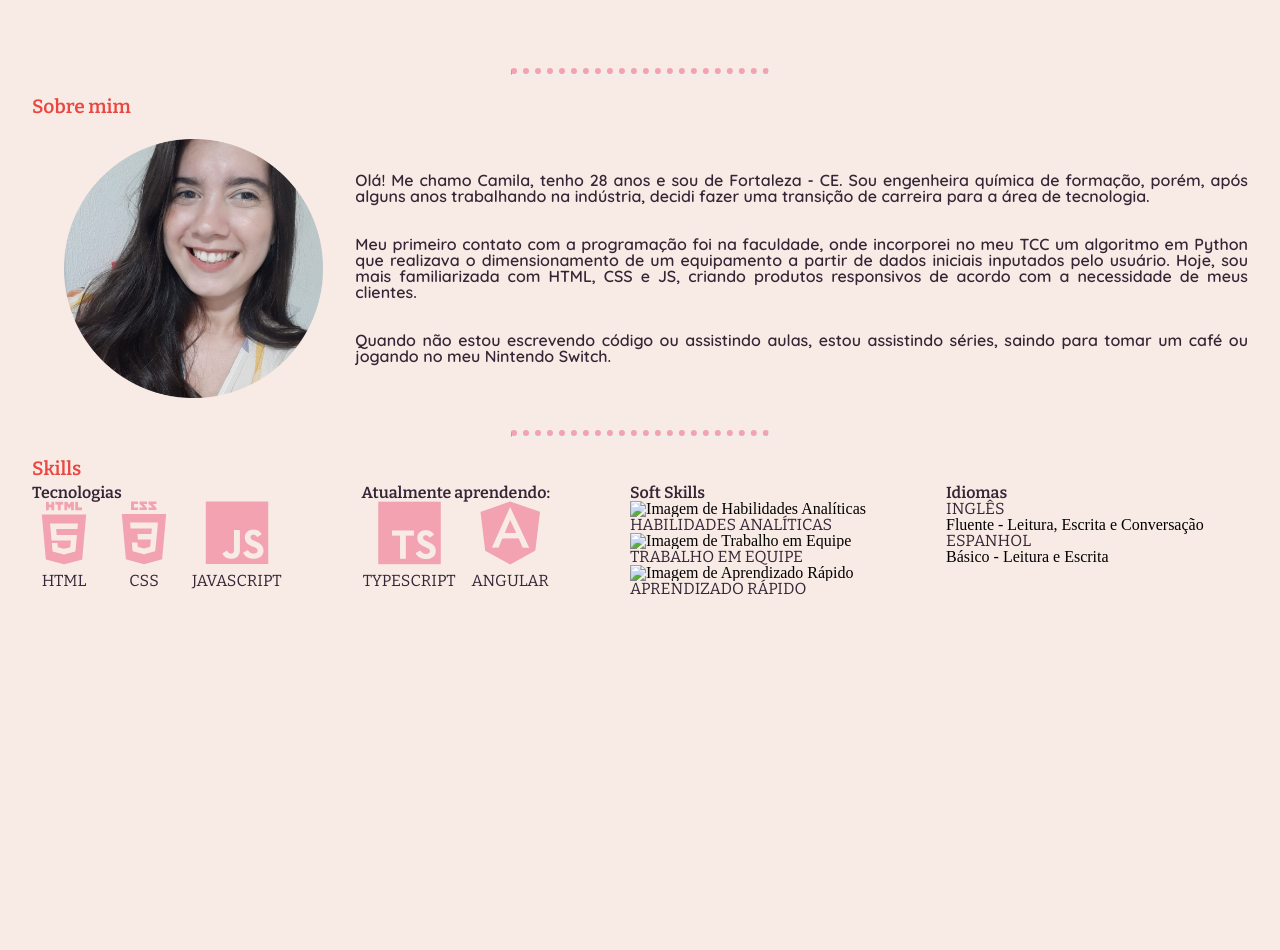
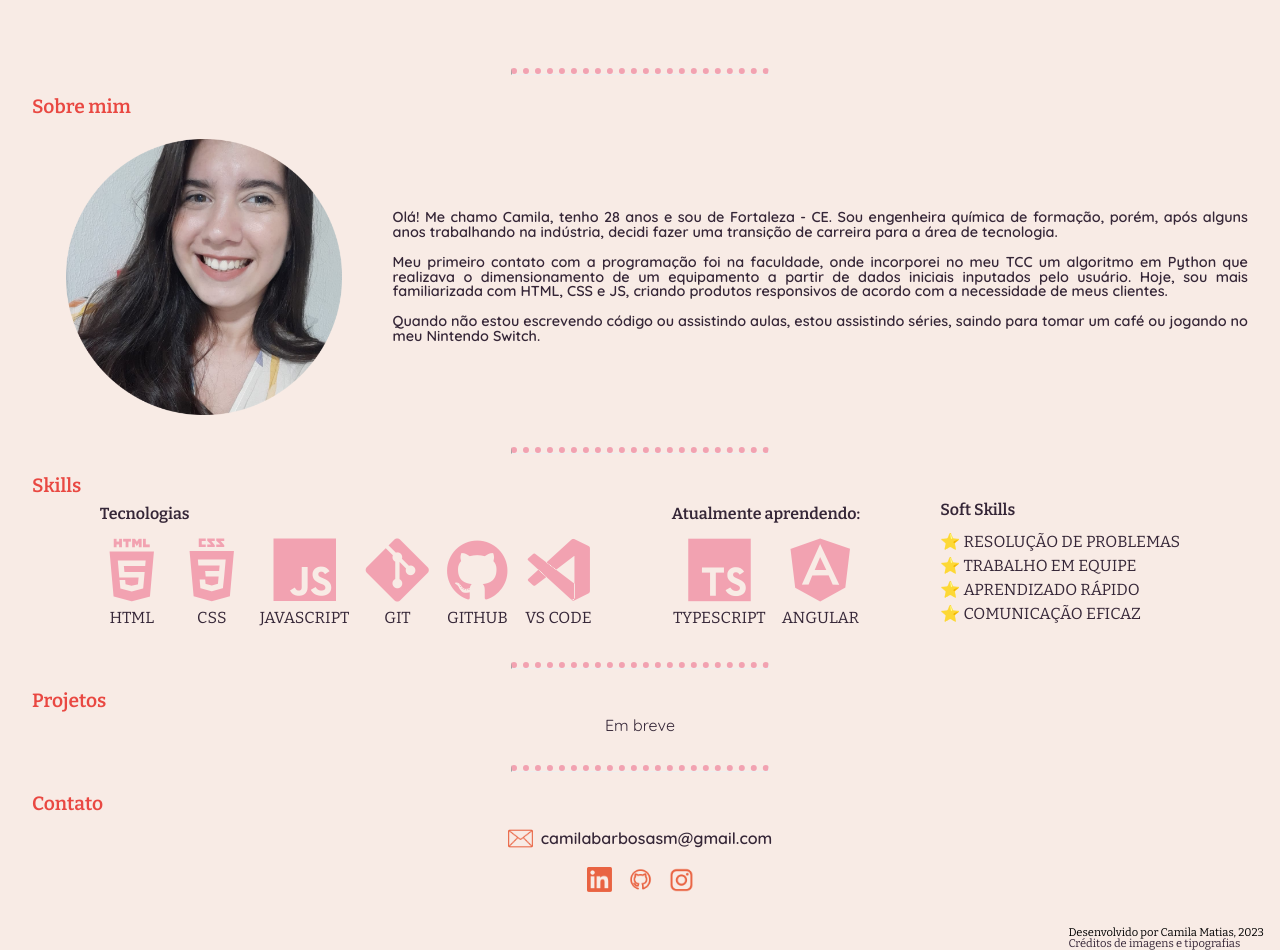
Before and after one commit to Camilabsm/meu-site, a plain HTML site: page index.html in a window 1280 px wide. Shown: the part 780-1730 px from the top of the page. Before the commit the page ends 1378 px from the top, so only its background shows below. Drawn offline with nearby package versions, Linux system fonts and the light colour scheme; a web font is replaced by a local one.

Commit message:
final v1

```diff
--- a/index.html
+++ b/index.html
@@ -22,21 +22,18 @@
                 <a href="#inicial" class="menu__item">Início</a>
                 <a href="#sobre" class="menu__item">Sobre mim</a>
                 <a href="#skills" class="menu__item">Skills</a>
-                <a href="#portfolio" class="menu__item">Portfolio</a>
-                <a href="#educacao" class="menu__item">Educação</a>
-                <a href="#experiencias" class="menu__item">Experiências</a>
+                <a href="#portfolio" class="menu__item">Projetos</a>
                 <a href="#contato" class="menu__item">Contato</a>
             </ul>
         </div>
         <div class="cabecalho__meio">
-            <botao-ancora id="cv-cabecalho" texto-botao="Baixe meu CV" url-botao="https://drive.google.com/file/d/1ArnDDvneRIMlbI6eWKXJ79hFbmxqwVNB/view?usp=share_link"></botao-ancora>
+            <botao-ancora id="cv-cabecalho" texto-botao="Baixe meu CV" url-botao="https://drive.google.com/fileF/d/1ArnDDvneRIMlbI6eWKXJ79hFbmxqwVNB/view?usp=share_link"></botao-ancora>
         </div>
         <nav class="cabecalho__direita">
             <a href="#inicial" class="header__menu__item">Início</a>
             <a href="#sobre" class="header__menu__item">Sobre mim</a>
             <a href="#skills" class="header__menu__item">Skills</a>
-            <a href="#portfolio" class="header__menu__item">Portfolio</a>
-            <a href="#educacao" class="header__menu__item">Educação & Experiências</a>
+            <a href="#portfolio" class="header__menu__item">Projetos</a>
             <a href="#contato" class="header__menu__item">Contato</a>
         </nav>
     </header>
@@ -49,14 +46,12 @@
                 <p class="container__texto__descricao">sou uma <span class="dev">desenvolvedora</span> <span class="fe">front end</span></p>
               </div>
               <div class="cardsInicial">
-                <card-inicial texto-principal="Crio produtos responsivos focando na qualidade do produto final e alinhamento às expectativas do cliente."></card-inicial>
+                <card-inicial texto-principal="Crio produtos responsivos com abordagem mobile-first, focando na qualidade do produto final e alinhamento às expectativas do cliente."></card-inicial>
                 <card-inicial texto-principal="Navegue pelo menu principal para saber mais sobre mim, visualizar alguns dos meus projetos e saber como entrar em contato comigo :)"></card-inicial>
               </div>
             </div>
         </section>
-
         <hr>
-
         <section id="sobre" class="sobre">
             <div class="titulo__secao">
                 <h2 class="titulo__secao__texto">Sobre mim</h2>
@@ -72,10 +67,7 @@
                 </div>
             </div>
         </section>
-
         <hr>
-
-
         <section id="skills" class="skills">
             <h2 class="titulo__secao__texto">Skills</h2>
         <div class="skills__container">
@@ -93,6 +85,18 @@
                     <div class="hard-skills__item">
                         <i class="devicon-javascript-plain devicon"></i>
                         <h3 class="skill__nome">JavaScript</h3>
+                    </div>
+                    <div class="hard-skills__item">
+                        <i class="devicon-git-plain devicon"></i>
+                        <h3 class="skill__nome">Git</h3>
+                    </div>
+                    <div class="hard-skills__item">
+                        <i class="devicon-github-original devicon"></i>
+                        <h3 class="skill__nome">GitHub</h3>
+                    </div>
+                    <div class="hard-skills__item">
+                        <i class="devicon-vscode-plain devicon"></i>
+                        <h3 class="skill__nome">VS Code</h3>
                     </div>
                 </div>
             </div>
@@ -115,94 +119,38 @@
             <div class="skills__subsection">
                 <div class="soft-skills">
                     <h3 class="skills__subtitulo">Soft Skills</h3>
-                    <div class="soft-skills__item">
-                        <img src="#" alt="Imagem de Habilidades Analíticas">
-                        <h3 class="skill__nome">Habilidades analíticas</h3>
-                    </div>
-                    <div class="soft-skills__item">
-                        <img src="#" alt="Imagem de Trabalho em Equipe">
-                        <h3 class="skill__nome">Trabalho em equipe</h3>
-                    </div>
-                    <div class="soft-skills__item">
-                        <img src="#" alt="Imagem de Aprendizado Rápido">
-                        <h3 class="skill__nome">Aprendizado rápido</h3>
-                    </div>
-                </div>
-            </div>
-
-            <div class="skills__subsection">
-                <div class="idiomas">
-                    <h3 class="skills__subtitulo">Idiomas</h3>
-                    <div class="idiomas__item">
-                        <h4 class="skill__nome">Inglês</h4>
-                        <p>Fluente - Leitura, Escrita e Conversação</p>
-                    </div>
-                    <div class="idiomas__item">
-                        <h4 class="skill__nome">Espanhol</h4>
-                        <p>Básico - Leitura e Escrita</p>
-                    </div>
+                    <ul>
+                        <li class="soft__skill__item">&#11088 Resolução de problemas</li>
+                        <li class="soft__skill__item">&#11088 Trabalho em equipe</li>
+                        <li class="soft__skill__item">&#11088 Aprendizado rápido</li>
+                        <li class="soft__skill__item">&#11088 Comunicação eficaz</li>
+                    </ul>
                 </div>
             </div>
         </div>
         </section>
-<!--
+        <hr>
         <section id="portfolio" class="portfolio">
-            <div class="projeto">
-                <img src="" class="projetos__foto" alt="Foto Projeto 1">
-                <h3 class="projetos__titulo">Projeto 1</h3>
-                <p class="projetos__texto">O projeto 1 é o projeto tal feito com tecnologias x</p>
-                <a href="#" class="projetos__link">Visitar</a>
+            <h2 class="titulo__secao__texto">Projetos</h2>
+            <p class="soon">Em breve</p>
+        </section>
+        <hr>
+        <section id="contato" class="contato">
+            <h2 class="titulo__secao__texto">Contato</h2>
+            <div class="email"><a class="email" href="mailto:camilabarbosasm@gmail.com"><img class="sociais" src="./img/email icon.png" alt="Logo do Email">camilabarbosasm@gmail.com</a></div>
+            <div class="contato__sociais">
+                <a href="https://www.linkedin.com/in/camilabsmatias/" target="_blank"><img class="sociais" src="./img/linkedin icon.png" alt="Logo do LinkedIn"></a>
+                <a href="https://github.com/Camilabsm" target="_blank"><img class="sociais" src="./img/git hub icon.png" alt="Logo do GitHub"></a>
+                <a href="https://www.instagram.com/camilabsm/" target="_blank"><img class="sociais" src="./img/instagram icon.png" alt="Logo do Instagram"></a>
             </div>
-            <div class="projeto">
-                <img src="" class="projetos__foto" alt="Foto Projeto 1">
-                <h3 class="projetos__titulo">Projeto 1</h3>
-                <p class="projetos__texto">O projeto 1 é o projeto tal feito com tecnologias x</p>
-                <a href="#" class="projetos__link">Visitar</a>
-            </div>
-            <div class="projeto">
-                <img src="" class="projetos__foto" alt="Foto Projeto 1">
-                <h3 class="projetos__titulo">Projeto 1</h3>
-                <p class="projetos__texto">O projeto 1 é o projeto tal feito com tecnologias x</p>
-                <a href="#" class="projetos__link">Visitar</a>
-            </div>
-            <a href="#" target="_blank">Veja mais projetos!</a>
-        </section>
-
-        <section id="educacao" class="educacao">
-            <h2>Educação</h2>
-            <ul class="edu-exp__lista">
-                <li class="educacao__item"></li>
-                <li class="educacao__item"></li>
-                <li class="educacao__item"></li>
-                <li class="educacao__item"></li>
-                <li class="educacao__item"></li>
-            </ul>
-        </section>
-
-        <section id="experiencias" class=experiencias>
-            <h2>Experiência</h2>
-            <ul class="edu-exp__lista">
-
-            </ul>
-        </section>
-
-        <section id="contato" class="contato">
-            <h2>Contato</h2>
-            <ul>
-                <li><img src="" alt="Logo do Email"><a href="mailto:camilabarbosasm@gmail.com">camilabarbosasm@gmail.com</a></li>
-                <li><img src="" alt="Logo do LinkedIn"><a href="#" target="_blank">LinkedIn</a></li>
-                <li><img src="" alt="Logo do GitHub"><a href="#" target="_blank">GitHub</a></li>
-                <li><img src="" alt="Logo do Instagram"><a href="#" target="_blank">Instagram</a></li>
-            </ul>
         </section>
     </main>
 
     <footer class="rodape">
         <p>Desenvolvido por Camila Matias, 2023</p>
-        <p>Imagem retiradas do <a href="https://br.freepik.com/">Freepik</a></p>
-        <a href="https://www.flaticon.com/br/icones-gratis/ferramenta" title="ferramenta ícones">Ferramenta ícones criados por Andrean Prabowo - Flaticon</a>
+        <a href="./creditos.html">Créditos de imagens e tipografias</a>
     </footer>
-    -->
+
     <script src="./src/main.js"></script>
 </body>
 </html>
--- a/styles/cabecalho.css
+++ b/styles/cabecalho.css
@@ -58,6 +58,7 @@
         font-weight: 600;
         font-size: 0.8em;
         margin-right: 1em;
+
     }
 
     .header__menu__item{
--- /dev/null
+++ b/styles/contato.css
@@ -0,0 +1,27 @@
+.sociais{
+    width: 25px;
+
+}
+
+.contato{
+    display: flex;
+    flex-direction: column;
+    gap: 1rem;
+}
+
+.contato__sociais{
+    display: flex;
+    gap: 1rem;
+    justify-content: center;
+}
+
+.email{
+    display: flex;
+    gap: 0.5rem;
+    justify-content: center;
+    align-items: center;
+    margin-top: 0.2rem;
+    font-family: 'Quicksand', sans-serif;
+    color: var(--grafite);
+    font-weight: bold;
+}
--- /dev/null
+++ b/styles/footer.css
@@ -0,0 +1,11 @@
+.rodape{
+    margin-top: 2rem;
+    font-family: 'Bitter', serif;
+    font-size: 0.7rem;
+    padding: 0 1rem;
+    justify-self: flex-end;
+}
+
+a{
+    color: var(--grafite);
+}
--- /dev/null
+++ b/styles/projetos.css
@@ -0,0 +1,6 @@
+.soon{
+    margin-top: 1rem;
+    font-family: 'Quicksand', sans-serif;
+    color: var(--grafite);
+    text-align: center;
+}
--- a/styles/skills.css
+++ b/styles/skills.css
@@ -48,13 +48,19 @@
     display: flex;
     flex-direction: column;
     gap: 1rem;
-    padding: 0 2rem;
+}
+
+.skills__container{
+    display: flex;
+    flex-direction: column;
+    gap: 2rem;
 }
 
 .hard__skills, .skills__aprendendo{
     display: flex;
     justify-content: center;
     gap: 1rem;
+    flex-wrap: wrap;
 }
 
 .devicon{
@@ -69,7 +75,7 @@
     align-items: center;
 }
 
-.skill__nome, .skills__subtitulo{
+.skill__nome, .skills__subtitulo, .soft__skill__item{
     font-family: 'Bitter', serif;
     text-transform: uppercase;
     color: var(--grafite);
@@ -78,11 +84,19 @@
 .skills__subtitulo{
     font-weight: bold;
     text-transform: none;
+    margin-bottom: 1rem;
+}
+
+.soft__skill__item{
+    margin-bottom: 0.5rem;
 }
 
 @media screen and (min-width: 1024px){
     .skills__container{
-        display: flex;
+        flex-direction: row;
+        flex-wrap: wrap;
+        align-items: center;
+        justify-content: center;
         gap: 5rem;
     }
 }
--- a/styles/sobre.css
+++ b/styles/sobre.css
@@ -41,7 +41,6 @@ Linhas Horizontais no título, caso queira!
 }*/
 
 .sobre{
-    padding: 0 2rem;
     display: flex;
     flex-direction: column;
     gap: 2rem;
@@ -55,19 +54,24 @@ Linhas Horizontais no título, caso queira!
     color: var(--vermelho);
 }
 
-.texto__secao{
+.texto__secao, .texto__secao__paragrafo{
     display: flex;
     flex-direction: column;
+    gap: 1rem;
 }
 
 .sobre__texto{
     font-family: 'Quicksand', sans-serif;
+    font-size: 0.9rem;
     color: var(--grafite);
-    margin: 1em 0;
     font-weight: bold;
     text-align: justify;
 }
 
+.sobre__div__img{
+    display: flex;
+    justify-content: center;
+}
 .sobre__img{
     max-width: 80%;
     max-height: 50%;
--- a/styles/styles.css
+++ b/styles/styles.css
@@ -2,10 +2,13 @@
 @import url("./inicial.css");
 @import url("./sobre.css");
 @import url("./skills.css");
+@import url("./projetos.css");
+@import url("./footer.css");
+@import url("./contato.css");
+@import url("./creditos.css");
 @import url('https://fonts.googleapis.com/css2?family=Quicksand:wght@300;400;600&display=swap');
 @import url('https://fonts.googleapis.com/css2?family=Megrim&display=swap');
 @import url('https://fonts.googleapis.com/css2?family=Bitter:wght@300;400;600&display=swap');
-@import url('https://fonts.googleapis.com/css2?family=Pacifico&display=swap');
 
 @font-face {
     font-family: Mosk Bold;
@@ -35,10 +38,6 @@ main{
     box-sizing: border-box;
 }
 
-.rodape{
-    height: 5vh;
-}
-
 a{
     text-decoration: none;
 }
@@ -48,3 +47,7 @@ hr{
     border-top: 6px dotted var(--rosa);
     margin: 2em auto;
 }
+
+.sobre, .skills, .portfolio, .contato{
+    padding: 0 2rem;
+}
```
Also changed, not shown: creditos.html (added, +53 -0 lines), styles/creditos.css (added, +20 -0 lines), img/Untitled Design.png (added), img/email icon.png (added), img/git hub icon.png (added), img/instagram icon.png (added), img/linkedin icon.png (added).
